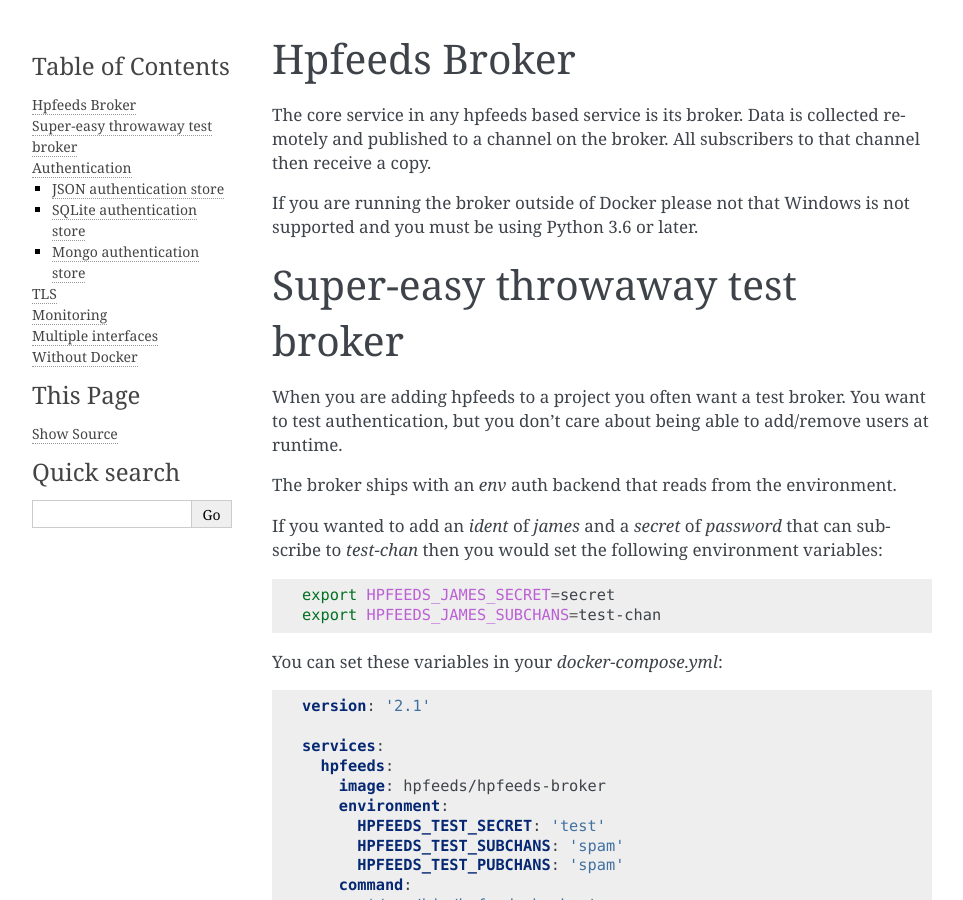
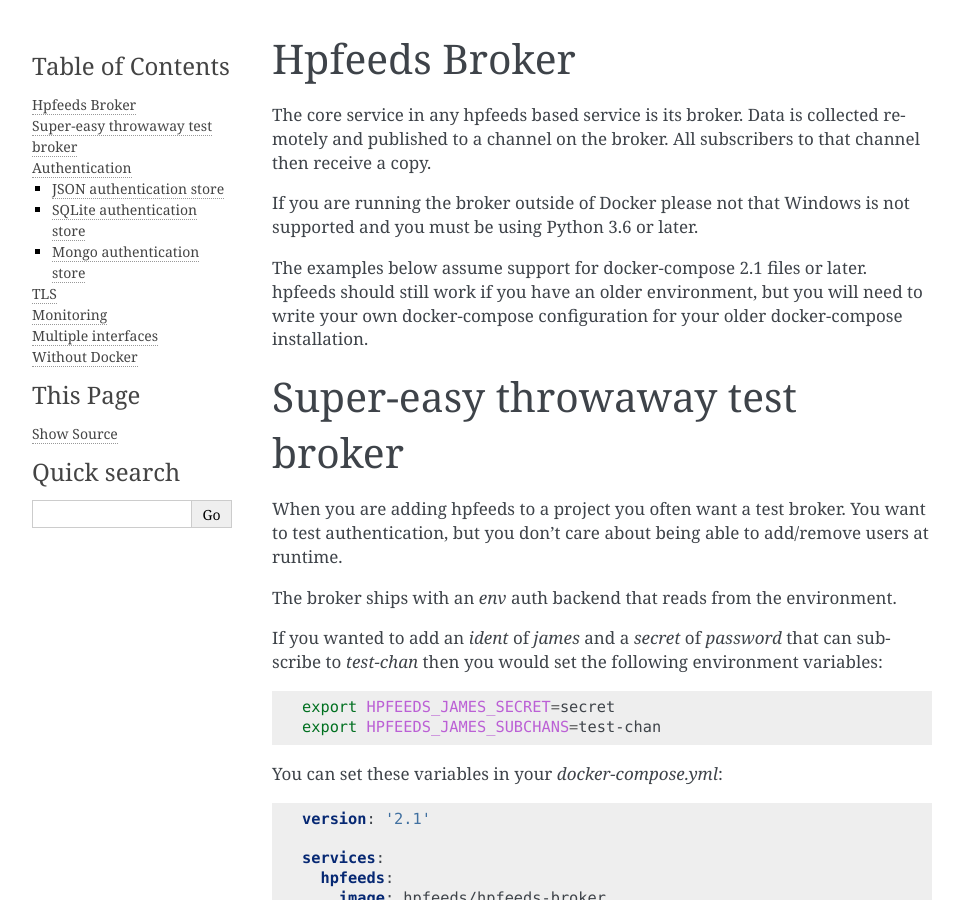
Before and after one commit to hpfeeds/hpfeeds, a Sphinx documentation site: the page built from docs/broker.rst, in a window 1280 px wide and 900 px high. Shown: the whole window, without its empty margins (148-1111 px from the left). Built offline with Sphinx 7.4.7, drawn with Linux system fonts in a browser that asks for light colours.

Commit message:
Update broker.rst

```diff
--- a/docs/broker.rst
+++ b/docs/broker.rst
@@ -6,6 +6,9 @@
 channel then receive a copy.
 
 If you are running the broker outside of Docker please not that Windows is not supported and you must be using Python 3.6 or later.
+
+The examples below assume support for docker-compose 2.1 files or later. hpfeeds should still work if you have an older environment, but you will need to write your own docker-compose configuration for your older docker-compose installation.
+
 
 Super-easy throwaway test broker
 ================================
```
